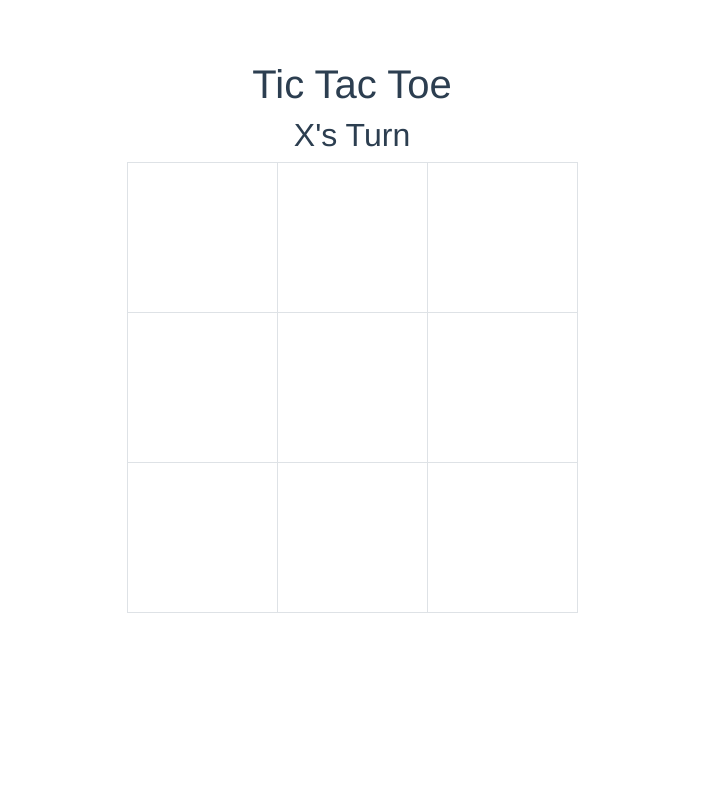
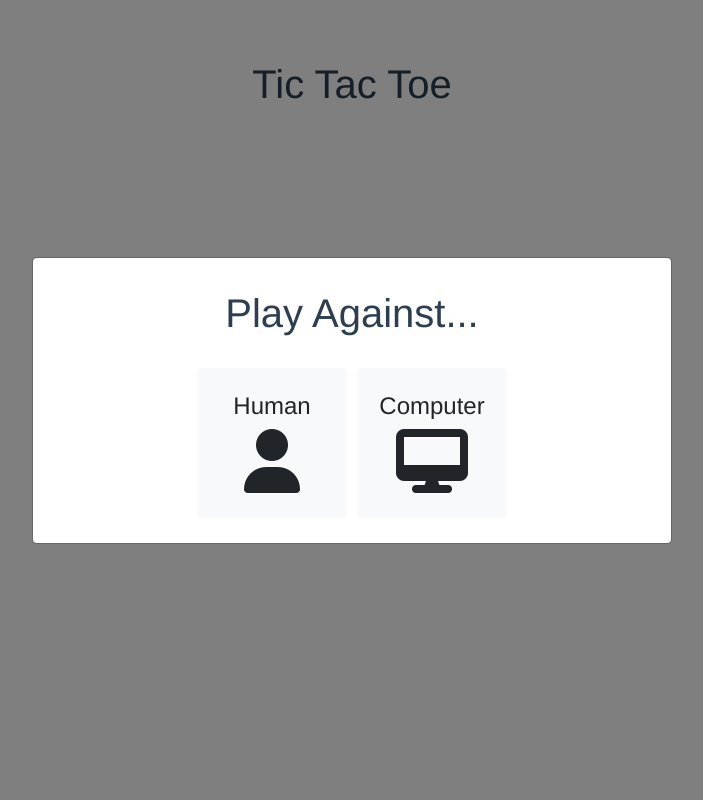
Before and after one commit to ericz1803/tic-tac-toe, a Vue app: page / in a window 1280 px wide. Shown: the top 800 px of the page, without its empty margins (288-991 px from the left). Built offline with nearby package versions, Linux system fonts and the light colour scheme.

Commit message:
Added a computer to play against

```diff
--- a/package.json
+++ b/package.json
@@ -8,10 +8,12 @@
     "lint": "vue-cli-service lint"
   },
   "dependencies": {
+    "@svgdotjs/svg.js": "^3.0.16",
     "core-js": "^2.6.5",
     "svg.js": "^2.7.1",
     "vivus": "^0.4.5",
-    "vue": "^2.6.10"
+    "vue": "^2.6.10",
+    "vuex": "^3.3.0"
   },
   "devDependencies": {
     "@vue/cli-plugin-babel": "^3.12.0",
--- a/src/components/Board.vue
+++ b/src/components/Board.vue
@@ -1,10 +1,10 @@
 <template>
     <div id="board">
-      <h2>{{ turnLetter }}'s Turn</h2>
+      <h2>{{ displayLetter }} Turn</h2>
       <table class="table table-bordered" ref="grid">
           <tr v-for="(row, i) in board" :key="`board-${i}`">
             <td v-for="(x, j) in row" :key="`cell-${j}`" v-on:click="placeToken(i, j); $set(hover, i*3+j, false)" v-on:mouseover="x ? $set(hover, i*3+j, false) : $set(hover, i*3+j, true)" v-on:mouseleave="$set(hover, i*3+j, false)">
-              {{ x }} <span class="hover-text" v-show="hover[i*3 + j]">{{ turnLetter }}</span>
+              {{ x }} <span class="hover-text" v-show="hover[i*3 + j]">{{ hoverLetter }}</span>
             </td>
           </tr>
       </table>
@@ -35,7 +35,8 @@
 </template>
 
 <script>
-  import SVG from 'svg.js';
+  import { SVG } from '@svgdotjs/svg.js';
+  import { mapState } from 'vuex';
 
   export default {
     name: 'board',
@@ -46,15 +47,29 @@
         winner: '',
       }
     },
-    props: ['board', 'x', 'bus'],
+    props: ['x', 'bus'],
     computed: {
-      turnLetter: function() {
-        return (this.x ? 'X' : 'O');
+      ...mapState({
+        board: state => state.board,
+        computer: state => state.computer,
+      }),
+      hoverLetter (state) {
+          return (this.x ? 'X' : 'O');
+      },
+      displayLetter (state) {
+        if (state.computer) {
+          return (this.x ? 'Your' : "Computer's");
+        }
+        else {
+          return (this.x ? "X's" : "O's");
+        }
       },
     },
     methods: {
       placeToken: function(i, j) {
-        this.$emit('place', i, j);
+        if (!this.computer || this.x) {
+          this.$emit('place', i, j);
+        }
       },
       victory: function(letter, points) {
         this.winner = letter;
@@ -69,14 +84,12 @@
       },
       drawLine: function(a, b) {
         let domRect = this.$refs.grid.getBoundingClientRect();
-        let draw = SVG('drawing').size(window.innerWidth, window.innerHeight);
-        let str = 'M' + (domRect.left + 150 * a[1] + 75) + ' ' + (domRect.top + 150 * a[0] + 75) + ' L' + (domRect.left + 150 * b[1] + 75) + ' '  + (domRect.top + 150 * b[0] + 75);
+        let draw = SVG().addTo('#drawing').size(window.innerWidth, window.innerHeight);
+        let str = 'M' + (domRect.left + 150 * a[1] + 75) + ' ' + (domRect.top + 150 * a[0] + 75) + ' L' + (domRect.left + 150 * b[1] + 75) + ' '  + (domRect.top + 150 * b[0] + 75); //svg path for line
         let path = draw.path(str);
         let len = path.length();
-        //draw.path('M' + (domRect.left + 150 * a[0] + 75) + ' ' + (domRect.top + 150 * a[1] + 75) + ' L' + (domRect.left + 150 * b[0] + 75) + ' ' + (domRect.top + 150 * b[1] + 75));
-        //let line = draw.line(domRect.left + 150 * a[1] + 75, domRect.top + 150 * a[0] + 75, domRect.left + 150 * b[1] + 75, domRect.top + 150 * b[0] + 75);
-        path.attr('stroke-dashoffset', len).animate(1000, '<>', 100).attr('stroke-dashoffset', 0);
-        path.stroke({linecap: 'round', width: 7, dasharray: len});
+        path.attr('stroke-dashoffset', len).animate(1000, 100, 'now').ease('<>').attr('stroke-dashoffset', 0); //drawing animation
+        path.stroke({linecap: 'round', width: 7, dasharray: len, color: '#000'});
       },
       showModal: function() {
         this.isShowing = true;
@@ -86,7 +99,7 @@
         this.isShowing = false;
         this.hover = [false, false, false, false, false, false, false, false, false];
         this.winner = '';
-        $('#drawing').empty();
+        document.getElementById('drawing').innerHTML = '';
       },
     },
     mounted() {
@@ -122,7 +135,7 @@ table td:hover {
   position: absolute;
   left: 0;
   top: 0;
-  z-index: 1;
+  z-index: 999;
 }
 
 .hover-text {
--- a/src/components/Game.vue
+++ b/src/components/Game.vue
@@ -1,28 +1,70 @@
 <template>
   <div id="game">
-    <Board :board.sync="board" :x="x" :bus="bus" @place="place" @startNewGame="startNewGame"/>
+    <div class="transitionWrapper">
+      <transition name="fade">
+        <div v-if="isShowing">
+          <div class="modal-dialog modal-dialog-centered" role="document">
+            <div class="modal-mask">
+              <div class="modal-wrapper">
+                <div class="modal-content">
+                  <h1 class="modal-title">Play Against...</h1>
+                  <div class="row">
+                    <div class="buttonWrapper">
+                      <button
+                        class="button btn btn-light"
+                        type="button"
+                        v-on:click="beginGame('human')"
+                      >
+                        <h4>Human</h4>
+                        <i class="fas fa-user fa-4x"></i>
+                      </button>
+                    </div>
+                    <div class="buttonWrapper">
+                      <button
+                        class="button btn btn-light"
+                        type="button"
+                        v-on:click="beginGame('computer')"
+                      >
+                        <h4>Computer</h4>
+                        <i class="fas fa-desktop fa-4x"></i>
+                      </button>
+                    </div>
+                  </div>
+                </div>
+              </div>
+            </div>
+          </div>
+        </div>
+      </transition>
+    </div>
+    <Board :x="x" :bus="bus" @place="place" @startNewGame="startNewGame" />
+    <Minimax :x="x" @place="place" />
   </div>
 </template>
 
 <script>
-  import Vue from 'vue';
-  import Board from './Board.vue'
+import Vue from "vue";
+import { mapState } from 'vuex';
+
+import Board from "./Board.vue";
+import Minimax from "./Minimax.vue";
 
 export default {
-    name: 'game',
+  name: "game",
   components: {
-      Board
+    Board,
+    Minimax
   },
+  computed: mapState({
+    board: state => state.board,
+    computer: state => state.computer,
+  }),
   data() {
     return {
       x: true,
-        board: [
-          ['', '', ''],
-          ['', '', ''],
-          ['', '', '']
-        ],
-        bus: new Vue(),
-      }
+      isShowing: true,
+      bus: new Vue()
+    };
   },
   methods: {
     checkVictory: function() {
@@ -31,25 +73,65 @@
       //check rows and cols
       for (let i = 0; i < 3; i++) {
         //check equal and not null
-          if (this.board[i][0] && this.board[i][0] == this.board[i][1] && this.board[i][1] == this.board[i][2]) {
-            return [this.board[i][0], [[i, 0], [i, 2]]];
+        if (
+          this.board[i][0] &&
+          this.board[i][0] == this.board[i][1] &&
+          this.board[i][1] == this.board[i][2]
+        ) {
+          return [
+            this.board[i][0],
+            [
+              [i, 0],
+              [i, 2]
+            ]
+          ];
         }
-          if (this.board[0][i] && this.board[0][i] == this.board[1][i] && this.board[1][i] == this.board[2][i]) {
-            return [this.board[0][i], [[0, i], [2, i]]];
+        if (
+          this.board[0][i] &&
+          this.board[0][i] == this.board[1][i] &&
+          this.board[1][i] == this.board[2][i]
+        ) {
+          return [
+            this.board[0][i],
+            [
+              [0, i],
+              [2, i]
+            ]
+          ];
         }
       }
       //check diagonals
-        if (this.board[0][0] && this.board[0][0] == this.board[1][1] && this.board[1][1] == this.board[2][2]) {
-          return [this.board[0][0], [[0, 0], [2, 2]]];
+      if (
+        this.board[0][0] &&
+        this.board[0][0] == this.board[1][1] &&
+        this.board[1][1] == this.board[2][2]
+      ) {
+        return [
+          this.board[0][0],
+          [
+            [0, 0],
+            [2, 2]
+          ]
+        ];
       }
-        if (this.board[2][0] && this.board[2][0] == this.board[1][1] && this.board[1][1] == this.board[0][2]) {
-          return [this.board[0][2], [[0, 2], [2, 0]]];
+      if (
+        this.board[2][0] &&
+        this.board[2][0] == this.board[1][1] &&
+        this.board[1][1] == this.board[0][2]
+      ) {
+        return [
+          this.board[0][2],
+          [
+            [0, 2],
+            [2, 0]
+          ]
+        ];
       }
       return false;
     },
     checkFullBoard() {
-        for (let i=0; i<3; i++) {
-          for (let j=0; j<3; j++) {
+      for (let i = 0; i < 3; i++) {
+        for (let j = 0; j < 3; j++) {
           if (!this.board[i][j]) {
             return false;
           }
@@ -60,30 +142,95 @@
     place: function(i, j) {
       if (!this.board[i][j]) {
         //update array using Vue.set to force rerender
-          let letter = this.x ? 'X' : 'O';
-          let row = this.board[i];
-          row[j] = letter;
-          this.$set(this.board, i, row);
+        let val = this.x ? "X" : "O";
+        this.$store.commit('set', {i: i, j: j, val: val})
 
         //other player's turn
         this.x = !this.x;
-          //TODO call checkVictory
+
+        //checkVictory
         let vic = this.checkVictory();
         if (vic) {
-            this.bus.$emit('victory', vic[0], vic[1]);
+          this.bus.$emit("victory", vic[0], vic[1]);
         } else if (this.checkFullBoard()) {
-            this.bus.$emit('victory', '', []);
+          this.bus.$emit("victory", "", []);
         }
       }
     },
+    beginGame: function(opponent) {
+      if (opponent == "computer") {
+        this.$store.commit('setComputer', true);
+      } else {
+        this.$store.commit('setComputer', false);
+      }
+      this.isShowing = false;
+    },
     startNewGame: function() {
       this.x = true;
-        this.$set(this.board, 0, ['', '', '']);
-        this.$set(this.board, 1, ['', '', '']);
-        this.$set(this.board, 2, ['', '', '']);
-      },
-    },
+      this.$store.commit('reset');
+      this.isShowing = true;
     }
+  }
+};
 </script>
 
-<style scoped></style>
+<style scoped>
+.row {
+  display: flex;
+  flex-direction: row;
+  justify-content: center;
+}
+
+.transitionWrapper {
+  position: relative;
+  z-index: 9998;
+}
+
+.modal-mask {
+  position: fixed;
+  z-index: 9998;
+  top: 0;
+  left: 0;
+  width: 100%;
+  height: 100%;
+  background-color: rgba(0, 0, 0, 0.5);
+  display: table;
+  transition: opacity 1s ease;
+}
+
+.modal-wrapper {
+  display: table-cell;
+  vertical-align: middle;
+}
+
+.modal-content {
+  padding: 25px;
+  left: 25%;
+  text-align: center;
+  width: 50%;
+}
+
+.buttonWrapper {
+  margin: 25px 5px auto;
+}
+
+.button {
+  width: 150px;
+  height: 150px;
+}
+
+.fade-enter-active,
+.fade-leave-active {
+  transition: opacity 0.5s ease-out;
+}
+
+.fade-enter,
+.fade-leave-to {
+  opacity: 0;
+}
+
+.fade-enter-to,
+.fade-leave {
+  opacity: 1;
+}
+</style>
--- /dev/null
+++ b/src/components/Minimax.vue
@@ -0,0 +1,144 @@
+<template>
+  <div id="minimax"></div>
+</template>
+
+<script>
+  import { mapState } from 'vuex';
+  export default {
+    name: 'minimax',
+    computed: mapState({
+      board: state => state.board,
+      computer: state => state.computer
+    }),
+    props: ['x'],
+    watch: {
+      x: function () {
+        if (this.$store.state.computer && !this.x) {
+          this.makeMove();
+        }
+      }
+    },
+    methods: {
+      positionValue: function(board) {
+        //return: 100 for O win, -100 for X win, 0 else
+
+        //check rows and cols
+        for (let i = 0; i < 3; i++) {
+          //check equal and not null
+          if (
+            board[i][0] &&
+            board[i][0] == board[i][1] &&
+            board[i][1] == board[i][2]
+          ) {
+            return board[i][0] == 'O' ? 100 : -100;
+          }
+          if (
+            board[0][i] &&
+            board[0][i] == board[1][i] &&
+            board[1][i] == board[2][i]
+          ) {
+            return board[0][i]  == 'O' ? 100 : -100;
+          }
+        }
+
+        //check diagonals
+        if (
+          board[0][0] &&
+          board[0][0] == board[1][1] &&
+          board[1][1] == board[2][2]
+        ) {
+          return board[0][0] == 'O' ? 100 : -100;
+        }
+        if (
+          board[2][0] &&
+          board[2][0] == board[1][1] &&
+          board[1][1] == board[0][2]
+        ) {
+          return board[0][2]  == 'O' ? 100 : -100;
+        }
+        return 0;
+      },
+      checkFullBoard(board) {
+        for (let i = 0; i < 3; i++) {
+          for (let j = 0; j < 3; j++) {
+            if (!board[i][j]) {
+              return false;
+            }
+          }
+        }
+        return true;
+      },
+      makeMove() {
+        let move = this.findBestMove(this.board);
+        if (move.length) {
+          setTimeout(() => this.$emit('place', move[0], move[1]), 350);
+        } else {
+          console.log("Computer did not find a move.");
+        }
+      },
+      findBestMove(board) {
+        //maximize
+        let bestMove = [];
+        let bestMoveVal = -Infinity;
+
+        for (let i = 0; i < 3; i++) {
+          for (let j = 0; j < 3; j++) {
+            if (!board[i][j]) {
+              board[i][j] = 'O';
+              let positionVal = this.minimax(board, false, 0);
+              if (positionVal > bestMoveVal) {
+                bestMove = [i, j];
+                bestMoveVal = positionVal;
+              }
+              board[i][j] = '';
+            }
+          }
+        }
+        return bestMove;
+      },
+      minimax(board, maximizing, depth) {
+        let score = this.positionValue(board);
+        if (score == 100) {
+          return score - depth;
+        } else if (score == -100) {
+          return score + depth;
+        } else if (this.checkFullBoard(board)) {
+          return 0;
+        }
+
+        let player = maximizing ? 'O' : 'X';
+        if (maximizing) {
+          let val = -Infinity;
+          for (let i = 0; i < 3; i++ ){
+            for (let j = 0; j < 3; j++) {
+              if (!board[i][j]) {
+                board[i][j] = player;
+                val = Math.max(val, this.minimax(board, !maximizing, depth + 1));
+                board[i][j] = '';
+              }
+            }
+          }
+          return val;
+        } else {
+          let val = Infinity;
+          for (let i = 0; i < 3; i++ ){
+            for (let j = 0; j < 3; j++) {
+              if (!board[i][j]) {
+                board[i][j] = player;
+                val = Math.min(val, this.minimax(board, !maximizing, depth + 1));
+                board[i][j] = '';
+              }
+            }
+          }
+          return val;
+        }
+
+      }
+    },
+    mounted: function() {
+      //generate tree
+    }
+  };
+</script>
+
+<style scoped></style>
--- a/src/main.js
+++ b/src/main.js
@@ -1,8 +1,38 @@
-import Vue from 'vue'
-import App from './App.vue'
+import Vue from 'vue';
+import Vuex from 'vuex';
+import App from './App.vue';
 
-Vue.config.productionTip = false
+Vue.use(Vuex);
+
+Vue.config.productionTip = false;
+
+const store = new Vuex.Store({
+  state: {
+    computer: false,
+    board: [
+      ["", "", ""],
+      ["", "", ""],
+      ["", "", ""]
+    ],
+  },
+  mutations: {
+    reset (state) {
+      state.board = [
+        ["", "", ""],
+        ["", "", ""],
+        ["", "", ""]
+      ];
+    },
+    set (state, payload) {
+      state.board[payload.i][payload.j] = payload.val;
+    },
+    setComputer (state, newComputer) {
+      state.computer = newComputer;
+    }
+  }
+});
 
 new Vue({
   render: h => h(App),
+  store: store,
 }).$mount('#app')
```
Also changed, not shown: 2 other files (tests, documents, lock files or other folders). Lines whose indentation alone changed are shown as unchanged.
